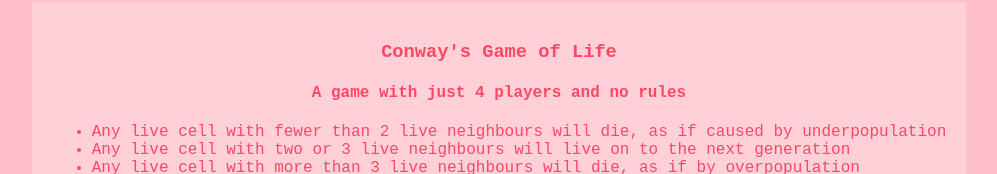
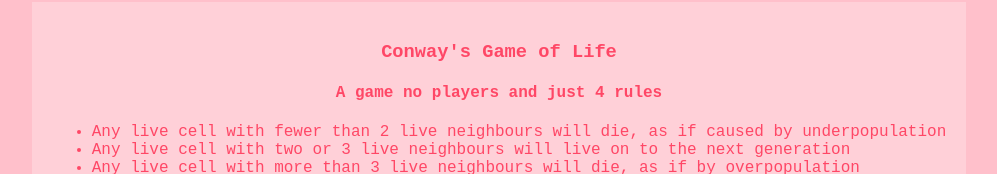
Before and after one commit to emilyb7/game-of-life, a React app: page / in a window 1280 px wide. Shown: the part 608-782 px from the top of the page, without its empty margins (141-1138 px from the left). Built offline with nearby package versions, Linux system fonts and the light colour scheme.

Commit message:
fix typo in description

```diff
--- a/src/components/details.jsx
+++ b/src/components/details.jsx
@@ -4,7 +4,7 @@ const Details = props => {
   return (
     <div className="details">
       <h3>Conway's Game of Life</h3>
-      <h4>A game with just 4 players and no rules</h4>
+      <h4>A game no players and just 4 rules</h4>
       <ul>
         <li>Any live cell with fewer than 2 live neighbours will die, as if caused by underpopulation</li>
         <li>Any live cell with two or 3 live neighbours will live on to the next generation</li>
```
